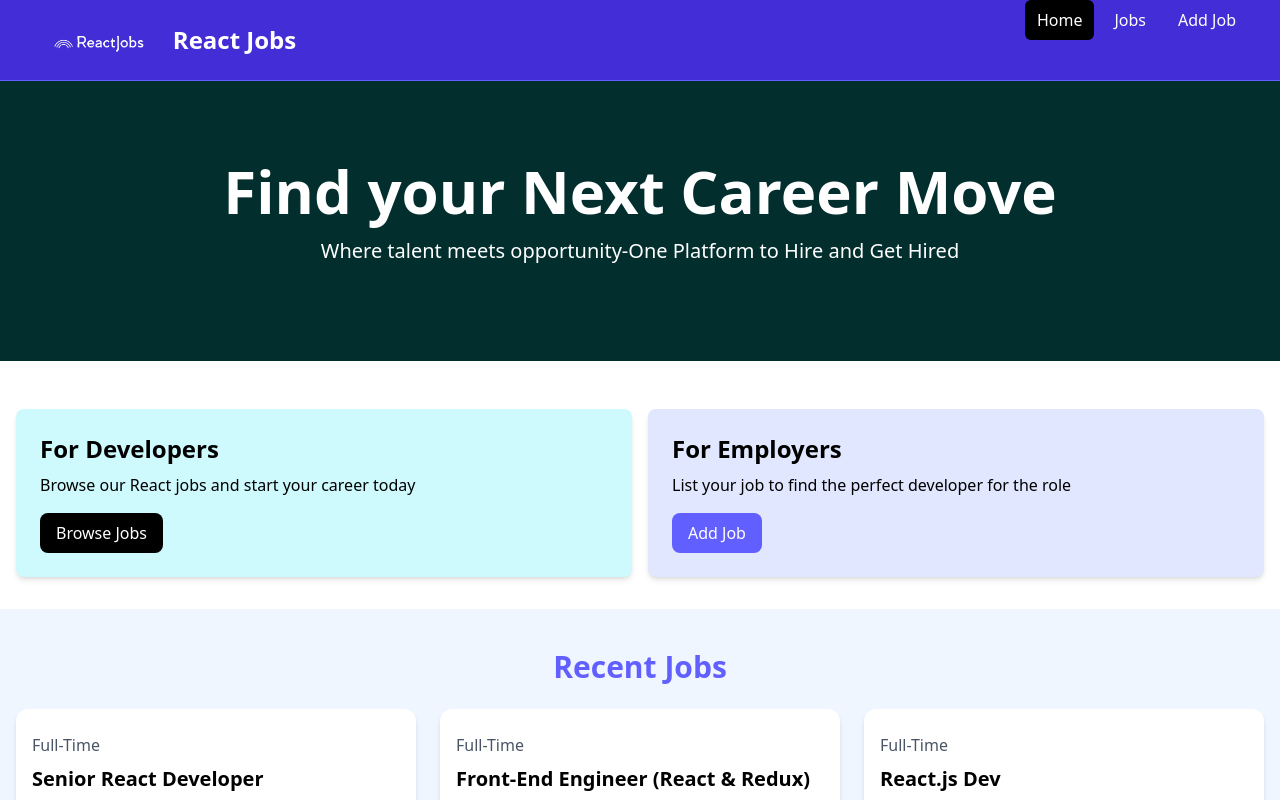
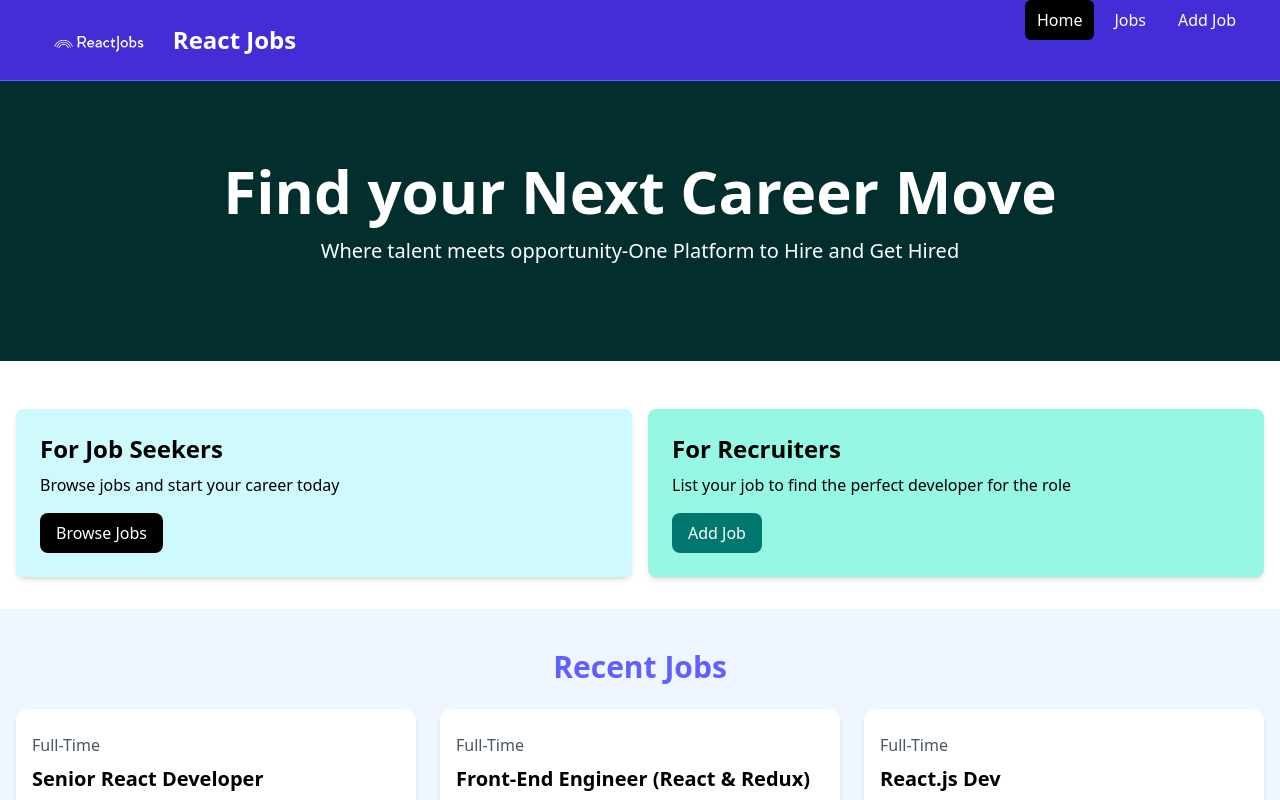
Before and after one commit to VONGURUMOUNIKA/reactjobs, a React (Vite) app: page / in a window 1280 px wide. Shown: the top 800 px of the page. Built offline with nearby package versions, Linux system fonts and the light colour scheme.

Commit message:
style changes

```diff
--- a/src/Components/HomeCards.jsx
+++ b/src/Components/HomeCards.jsx
@@ -8,9 +8,9 @@ const HomeCards = () => {
     <div className="container-xl lg:container m-auto">
       <div className="grid grid-cols-1 md:grid-cols-2 gap-4 p-4 rounded-lg">
        <Card>
-       <h2 className="text-2xl font-bold">For Developers</h2>
+       <h2 className="text-2xl font-bold">For Job Seekers</h2>
           <p className="mt-2 mb-4">
-            Browse our React jobs and start your career today
+            Browse  jobs and start your career today
           </p>
           <Link
             to="/jobs"
@@ -20,14 +20,14 @@ const HomeCards = () => {
           </Link>
        </Card>
 
-        <Card bg='bg-indigo-100'>
-        <h2 className="text-2xl font-bold">For Employers</h2>
+        <Card bg='bg-teal-200'>
+        <h2 className="text-2xl font-bold">For Recruiters</h2>
           <p className="mt-2 mb-4">
             List your job to find the perfect developer for the role
           </p>
           <Link
             to="/add-job"
-            className="inline-block bg-indigo-500 text-white rounded-lg px-4 py-2 hover:bg-indigo-600"
+            className="inline-block bg-teal-700 text-white rounded-lg px-4 py-2 hover:bg-indigo-600"
           >
             Add Job
           </Link>
```
